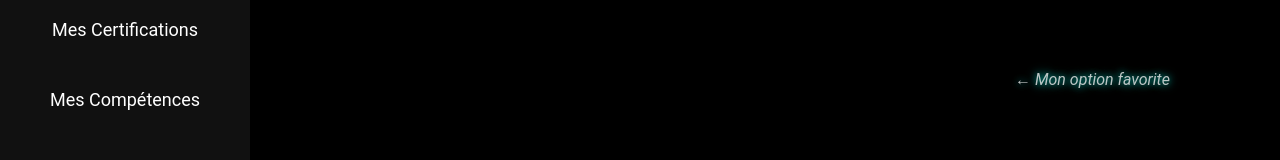
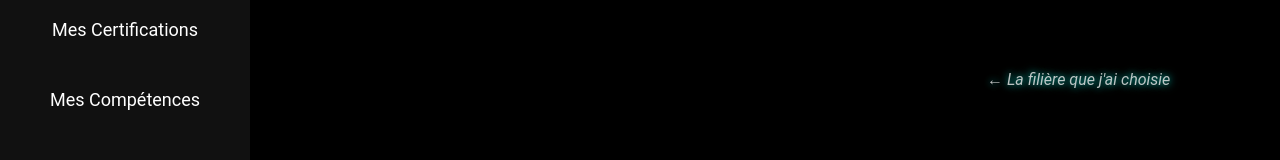
Before and after one commit to David-533/Portfolio, a Vue app: page /apropos in a window 1280 px wide. Shown: the part 218-378 px from the top of the page. Built offline with nearby package versions, Linux system fonts and the light colour scheme.

Commit message:
Update favorite option text in APropos.vue

```diff
--- a/src/Views/APropos.vue
+++ b/src/Views/APropos.vue
@@ -26,7 +26,7 @@
           <!-- Contenu SLAM -->
         </slot>
       </div>
-      <span class="slam-note">← Mon option favorite</span>
+      <span class="slam-note">← La filière que j'ai choisie</span>
     </div>
   </div>
 </template>
```
